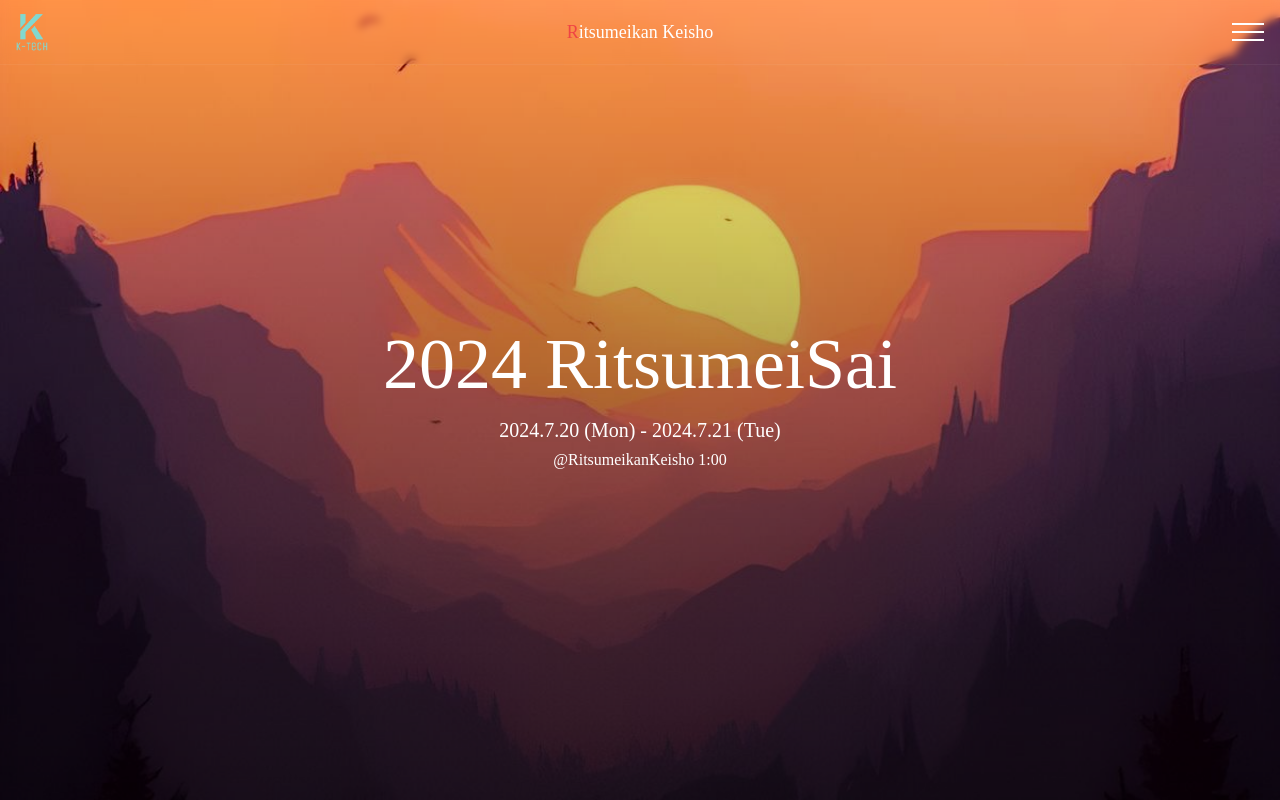
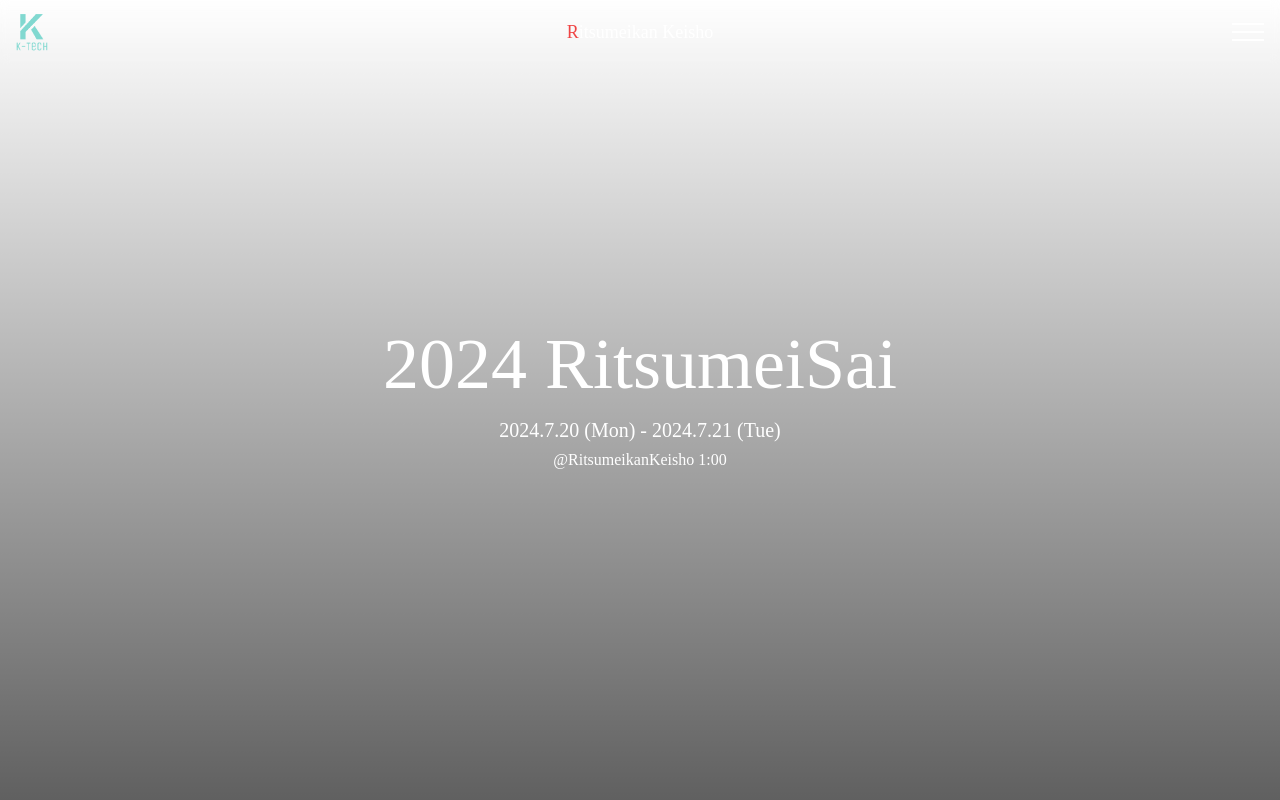
Before and after one commit to Rei2718/Ritsumeisai-, a Next.js app: page / in a window 1280 px wide. Shown: the top 800 px of the page. Built offline with nearby package versions, Linux system fonts and the light colour scheme; a web font is replaced by a local one.

Commit message:
page.tsx

```diff
--- a/src/app/page.tsx
+++ b/src/app/page.tsx
@@ -8,7 +8,6 @@ function HomeContent() {
   return (
     <>
       <Header />
-      <img src="BG02.jpg" alt="BgImg" className="object-cover w-screen h-lvh fixed top-0 left-0 z-0"/>
       <div className="relative z-10 bg-gradient-css">
         {/* Section 1 */}
         <section className="flex items-center justify-center h-lvh">
```
